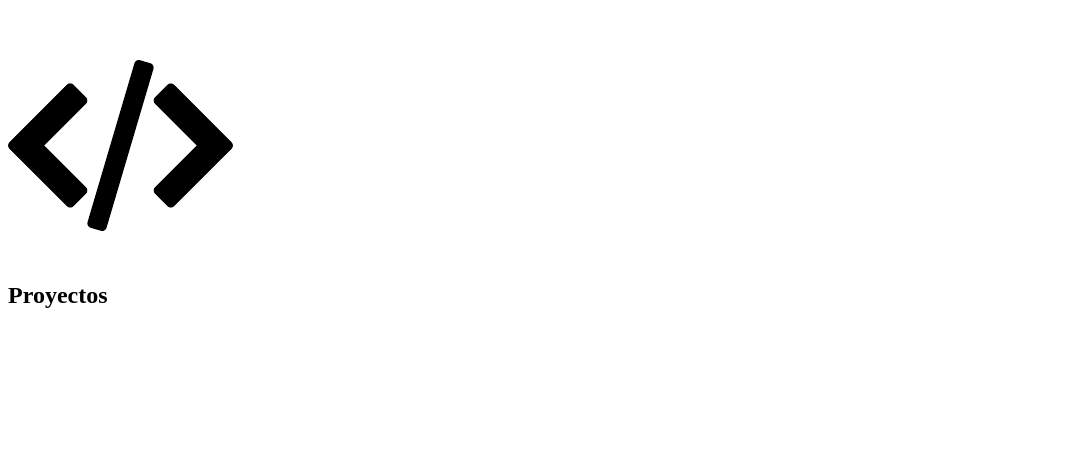
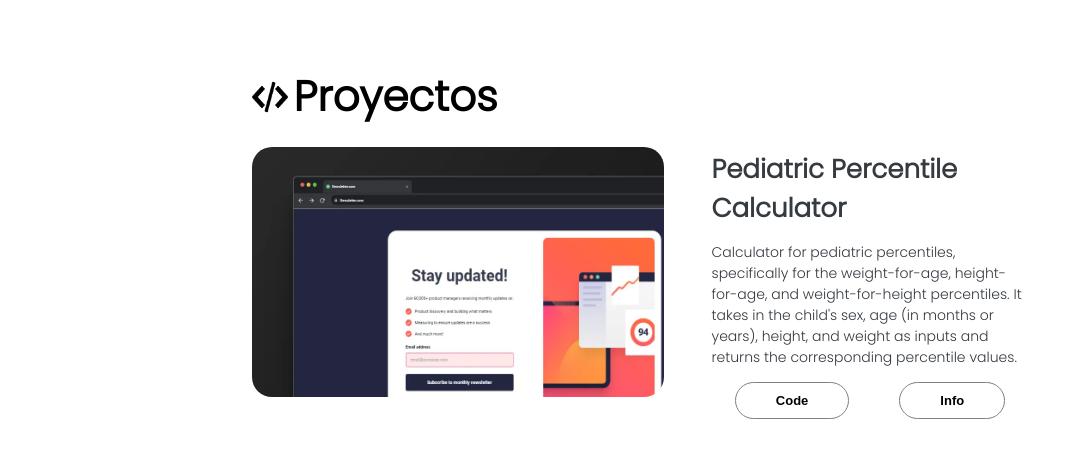
Before and after one commit to yosbelm/Portfolio, a React (Vite) app: page / in a window 1280 px wide. Shown: the part 775-1232 px from the top of the page, without its empty margins (0-1077 px from the left). Before the commit the page ends 1104 px from the top, so only its background shows below. Built offline with nearby package versions, Linux system fonts and the light colour scheme.

Commit message:
proyects(I left it here because there was a blackout)

```diff
--- a/src/index.css
+++ b/src/index.css
@@ -28,7 +28,7 @@
     gap: 70px;
     left: 20%;
 
-
+    /* blur effect */
     background: linear-gradient(135deg, rgba(255,255,255,0.1), rgba(255,255,255,0));
     backdrop-filter: blur(10px);
     -webkit-backdrop-filter: blur(10px);
@@ -131,6 +131,75 @@ h1{
 }
 .github, .linkedin{
     height: 45px;
+}
 
 
+/* Proyects page */
+.proyects-section{
+    height: 100dvh;
+    font-family: "Poppins", sans-serif;
+    margin: 0 227.5px;
+    padding: 32px 16px;
 }
+.banner-proyects{
+    display: flex;
+    flex-direction: row;
+    font-weight: 300;
+    font-style: normal;
+    height: 50px;
+}
+.img-logop{
+    width: 36px;
+    height: 40px;
+    padding-right: 6px;
+    padding-top: 12px;
+}
+.proyect-text{
+    font: 42px "Poppins";
+    margin: 0;
+    font-weight: 800;
+}
+
+.proyect-calculator{
+    padding-top: 4vh;
+    height: 96vh;
+
+    box-sizing: border-box;
+    min-height: fit-content;
+    display: flex;
+    justify-content: center;
+    gap: 3rem;
+}
+.proyect-image{
+    width: 412px;
+    height: 250px;
+    border-radius: 20px;
+}
+.proyect-description{
+    font-size: 26px;
+    margin-top: 16px;
+    color: #343A40;
+    margin-bottom: 0;
+    margin-top: 3px;
+}
+.proyect-short-info{
+    font-size: 14px;
+    color: #343A40;
+}
+.buttons-proyect{
+    display: flex;
+    justify-content: center;
+    gap: 50px;
+}
+.button-github-code, .button-proyect-info{
+    border-radius: 40px;
+    border: 0.1px solid gray;
+    background-color: white;
+    font-size: 13px;
+    padding-top: 10px;
+    padding-bottom: 10px;
+    padding-left: 40px;
+    padding-right: 40px;
+    font-weight: 800;
+
+}
--- a/src/proyects.jsx
+++ b/src/proyects.jsx
@@ -1,11 +1,30 @@
 import LogoP from './assets/logop.png'
+import Proyectimg from './assets/proyectimage.webp'
 
 export const Proyects = () => {
     return(
-        <section>
-            <div>
-                <img src={LogoP} alt="" />
-                <h2>Proyectos</h2>
+        <section className='proyects-section'>
+            <div className='banner-proyects'>
+                <img className='img-logop' src={LogoP} alt="Logo de la programacion" />
+                <h2 className='proyect-text'>Proyectos</h2>
+            </div>
+            <div className='proyect-calculator'>
+                <div className='container-proyect-img'>
+                    <img className='proyect-image' src={Proyectimg} alt="" />
+                </div>
+                <div className='container-proyect-descrip'>
+                    <div>
+                        <h2 className='proyect-description'>Pediatric Percentile Calculator</h2>
+                        <p className='proyect-short-info'>
+                            Calculator for pediatric percentiles, specifically for the weight-for-age, height-for-age, and weight-for-height percentiles. It takes in the child's sex, age (in months or years), height, and weight as inputs and returns the corresponding percentile values.
+                        </p>
+                    </div>
+                    <div className='buttons-proyect'>
+                        <button className='button-github-code'>Code</button>
+                        <button className='button-proyect-info'>Info</button>
+                    </div>
+
+                </div>
             </div>
         </section>
     )
```
Also changed, not shown: src/assets/proyectimage.webp (added).
